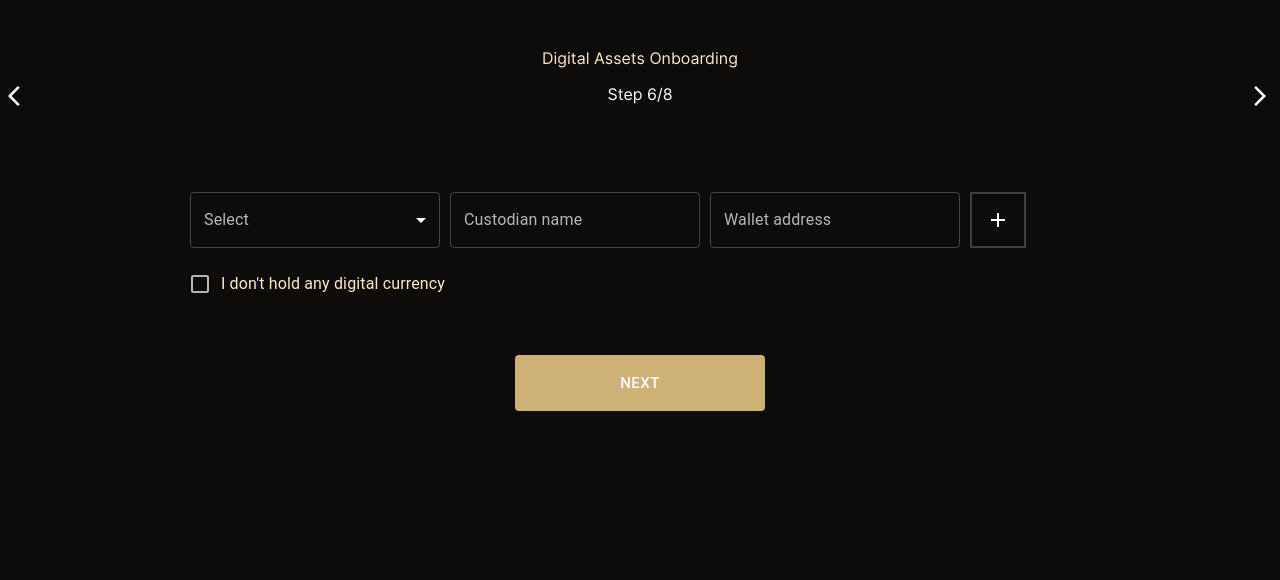
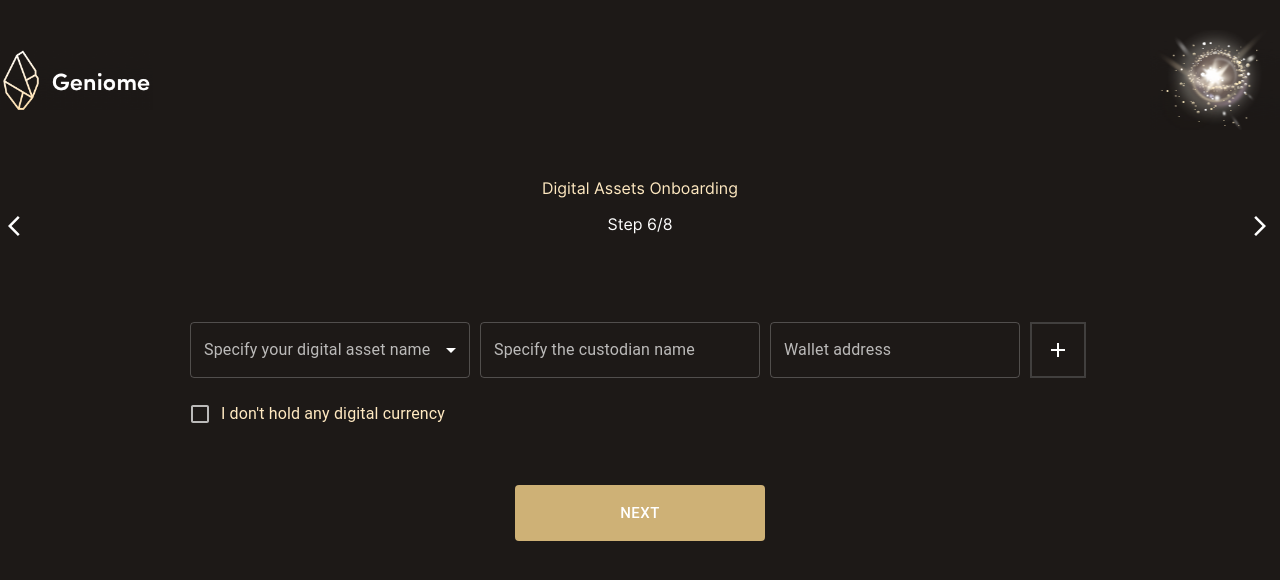
Before and after one commit to reactmanish19/ifsg, a React (Create React App) app: page /stepSecond in a window 1280 px wide. Shown: the top 580 px of the page. Built offline with nearby package versions, Linux system fonts and the light colour scheme.

Commit message:
Added Header UI

```diff
--- a/src/Components/MultiStepForm/MultiStepForm.scss
+++ b/src/Components/MultiStepForm/MultiStepForm.scss
@@ -7,7 +7,7 @@
   &__step-holder {
     max-width: 1320px;
     margin: auto;
-    padding-top: 50px;
+    padding-top: 30px;
     padding-bottom: 50px;
   }
 }
--- a/src/Components/MultiStepForm/StepOne/StepOne.js
+++ b/src/Components/MultiStepForm/StepOne/StepOne.js
@@ -1,8 +1,6 @@
 import React, { useState } from "react";
 import Button from "@mui/material/Button";
-// import Checkbox from "@mui/material/Checkbox";
-import { useHistory} from "react-router-dom";
-
+import { useHistory } from "react-router-dom";
 import IconButton from "@mui/material/IconButton";
 import ArrowBackIosIcon from "@mui/icons-material/ArrowBackIos";
 import ArrowForwardIosIcon from "@mui/icons-material/ArrowForwardIos";
@@ -32,15 +30,15 @@ const StepOne = () => {
         }
         setChecked(updatedList);
     }
-    const HandeleNext=()=>{
+    const HandeleNext = () => {
         history.push('/stepsecond')
     }
-    // console.log(checked, "CHECKBOX ARRAY")
+
     return (
         <>
             <div className="step-header">
                 <div className="step-header__left-section">
-                    <IconButton aria-label="Back Arrow" color="success">
+                    <IconButton aria-label="Back Arrow" color="success" disabled>
                         <ArrowBackIosIcon />
                     </IconButton>
                 </div>
@@ -65,14 +63,14 @@ const StepOne = () => {
                     <ul className="step-question-option-list">
                         {checkboxArray.map((check, ind) => {
                             return (
-                                <li className="step-question-option-list__option">
+                                <li className="step-question-option-list__option" key={ind}>
                                     <input
                                         type="checkbox"
                                         id={ind}
                                         value={check}
                                         onChange={handleCheck}
                                     />
-                                    <label for="checkboxOne">{check}</label>
+                                    <label htmlFor="checkboxOne">{check}</label>
                                 </li>
                             );
                         })}
@@ -81,7 +79,7 @@ const StepOne = () => {
             </div>
 
             <div className="step-footer">
-                <Button className="footer-navigation-button" disabled={checked.length==0?true:false} onClick={HandeleNext} size="large">NEXT</Button>
+                <Button className="footer-navigation-button" disabled={checked.length === 0 ? true : false} onClick={HandeleNext} size="large">NEXT</Button>
             </div>
         </>
     );
--- a/src/Components/MultiStepForm/StepSecond/StepSecond.js
+++ b/src/Components/MultiStepForm/StepSecond/StepSecond.js
@@ -10,7 +10,7 @@ import "./StepSecond.scss"
 
 const StepSecond = () => {
 
-    const [createFields, setCreateFields] = useState([0]);
+  const [createFields, setCreateFields] = useState([0]);
 
   const [values, setValues] = useState("");
   const handleSubmit = (e) => {
@@ -30,9 +30,6 @@ const StepSecond = () => {
       setCreateFields(remove)
     }
   };
-
-  const label = { inputProps: { 'aria-label': `I don't hold any digital currency` } };
-
 
   return (
     <>
@@ -63,11 +60,12 @@ const StepSecond = () => {
 
                   <div className="step-question-form-container">
                     <FormControl>
-                      <InputLabel id="Asset_name" color="secondary">Select</InputLabel>
+                      <InputLabel id="Asset_name" color="secondary">Specify your digital asset name</InputLabel>
                       <Select
                         variant="outlined"
                         labelId="Asset_name"
-                        label="Select"
+                        label="Specify your digital asset name"
+                        placeholder="Select"
                         name={`Asset_name${val}`}
                         onChange={(e) =>
                           setValues({ ...values, [e.target.name]: e.target.value })
@@ -83,7 +81,8 @@ const StepSecond = () => {
                     </FormControl>
 
                     <TextField
-                      label="Custodian name"
+                      label="Specify the custodian name"
+                      placeholder="Custodian name"
                       name={`Custodion_Name${val}`}
                       value={values[`Custodion_Name${val}`]}
                       onChange={(e) =>
--- a/src/Components/MultiStepForm/StepSecond/StepSecond.scss
+++ b/src/Components/MultiStepForm/StepSecond/StepSecond.scss
@@ -7,12 +7,12 @@
     .step-question-form-container {
       margin-bottom: 15px;
       .digital-asset-name {
-        min-width: 250px;
+        min-width: 280px;
         margin-right: 10px;
       }
       .custodian-name {
-        min-width: 250px;
-        max-width: 250px;
+        min-width: 280px;
+        max-width: 280px;
         margin-right: 10px;
       }
       .wallet-address {
--- a/src/Core/Styles/variables.scss
+++ b/src/Core/Styles/variables.scss
@@ -1,4 +1,4 @@
-$color__fill-very-dark: #0d0c0b;
+$color__fill-very-dark: #1d1917;
 $color__fill-pine-tree: #312c22;
 $color__fill-very-dark-grayish-orange: #413f3e;
 $color__fill-inactive-button-background: #211d18;
--- a/src/Layout/AppHeader/AppHeader.js
+++ b/src/Layout/AppHeader/AppHeader.js
@@ -1,7 +1,24 @@
+import React from "react";
+import "./AppHeader.scss"
+import Logo from "../../Core/Assets/Images/logo.png"
+import RightIcon from "../../Core/Assets/Images/icon.png"
+
 const AppHeader = () => {
     return (
         <>
+            <div className="app-header">
+                <div className="app-header__container">
+                    <div className="app-header__left-section">
+                        <img src={Logo} height="60px" alt="logo" />
+                    </div>
+                    <div className="app-header__middle-section">
 
+                    </div>
+                    <div className="app-header__right-section">
+                        <img src={RightIcon} height="100px" alt="icon" />
+                    </div>
+                </div>
+            </div>
         </>
     )
 }
--- a/src/Layout/AppHeader/AppHeader.scss
+++ b/src/Layout/AppHeader/AppHeader.scss
@@ -0,0 +1,11 @@
+@import "../../Core/Styles/variables.scss";
+
+.app-header {
+  margin-bottom: 50px;
+
+  &__container {
+    display: flex;
+    align-items: center;
+    justify-content: space-between;
+  }
+}
```
Also changed, not shown: src/Core/Assets/Images/icon.png (added), src/Core/Assets/Images/logo.png (added).
